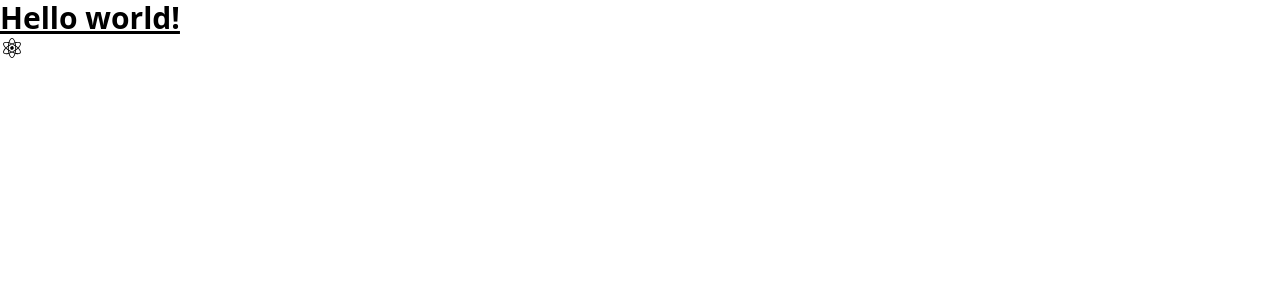
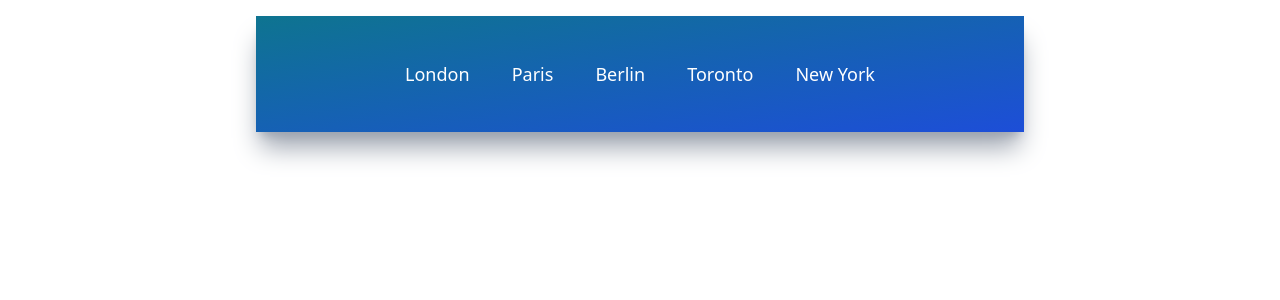
Before and after one commit to luizgolima/react-weather-app, a React (Vite) app: page / in a window 1280 px wide. Shown: the top 300 px of the page. Built offline with nearby package versions, Linux system fonts and the light colour scheme.

Commit message:
add TopButtons component

```diff
--- a/src/App.jsx
+++ b/src/App.jsx
@@ -1,16 +1,15 @@
 import './App.css'
 import UilReact from '@iconscout/react-unicons/icons/uil-react'
+import TopButtons from './components/TopButtons'
 
 function App() {
 
-  return (
-    <div className="App">
-        <h1 className="text-3xl font-bold underline">
-            Hello world!
-        </h1>
-        <UilReact className="text-6xl" />
-    </div>
-  )
+    return (
+        <div
+            className="mx-auto max-w-screen-md mt-4 py-5 px-32 bg-gradient-to-br from-cyan-700 to-blue-700 h-fit shadow-xl shadow-gray-400">
+            <TopButtons/>
+        </div>
+    )
 }
 
 export default App
--- /dev/null
+++ b/src/components/TopButtons.jsx
@@ -0,0 +1,23 @@
+import React from "react";
+
+function TopButtons() {
+    const cities = [{
+        id: 1, title: "London"
+    }, {
+        id: 2, title: "Paris"
+    }, {
+        id: 3, title: "Berlin"
+    }, {
+        id: 4, title: "Toronto"
+    }, {
+        id: 5, title: "New York"
+    }];
+
+    return (<div className="flex items-center justify-around my-6">
+        {cities.map((city) => (<button key={city.id} className="text-white text-lg font-medium">
+            {city.title}
+        </button>))}
+    </div>);
+}
+
+export default TopButtons;
```
